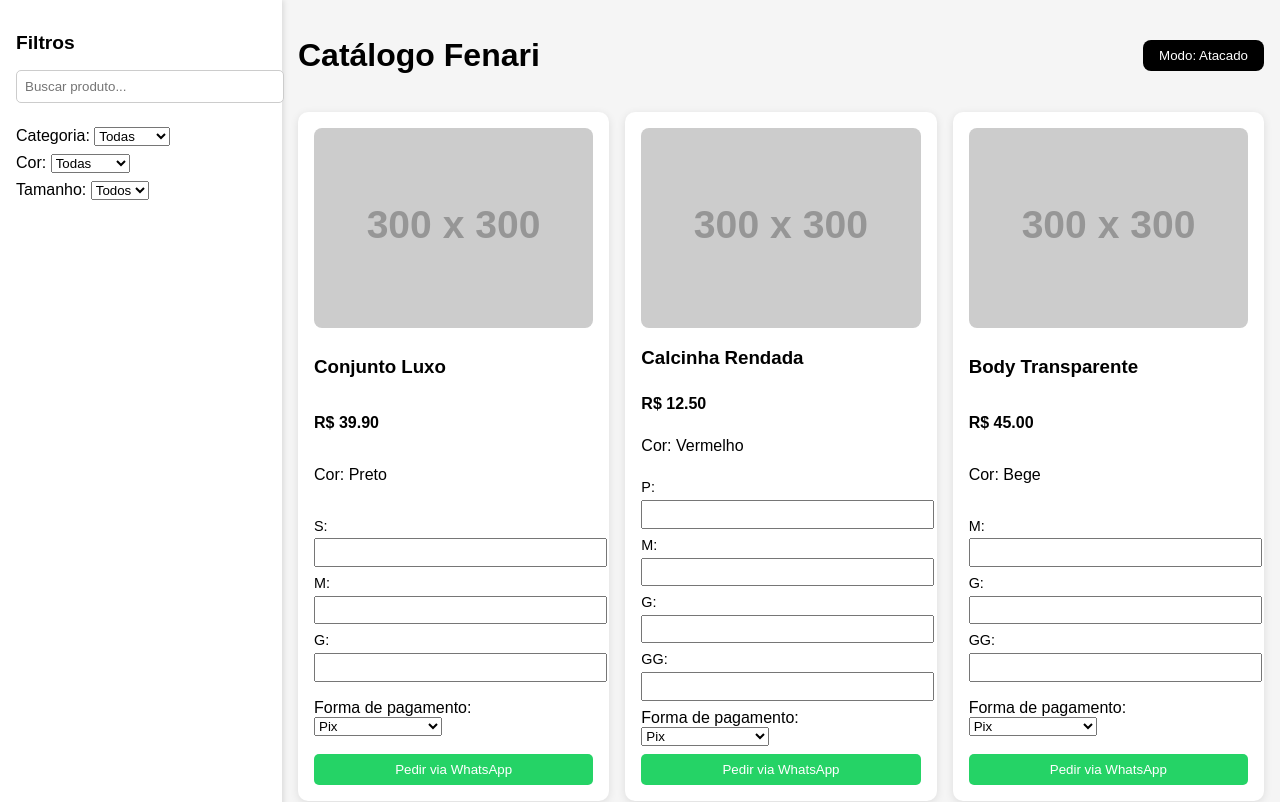
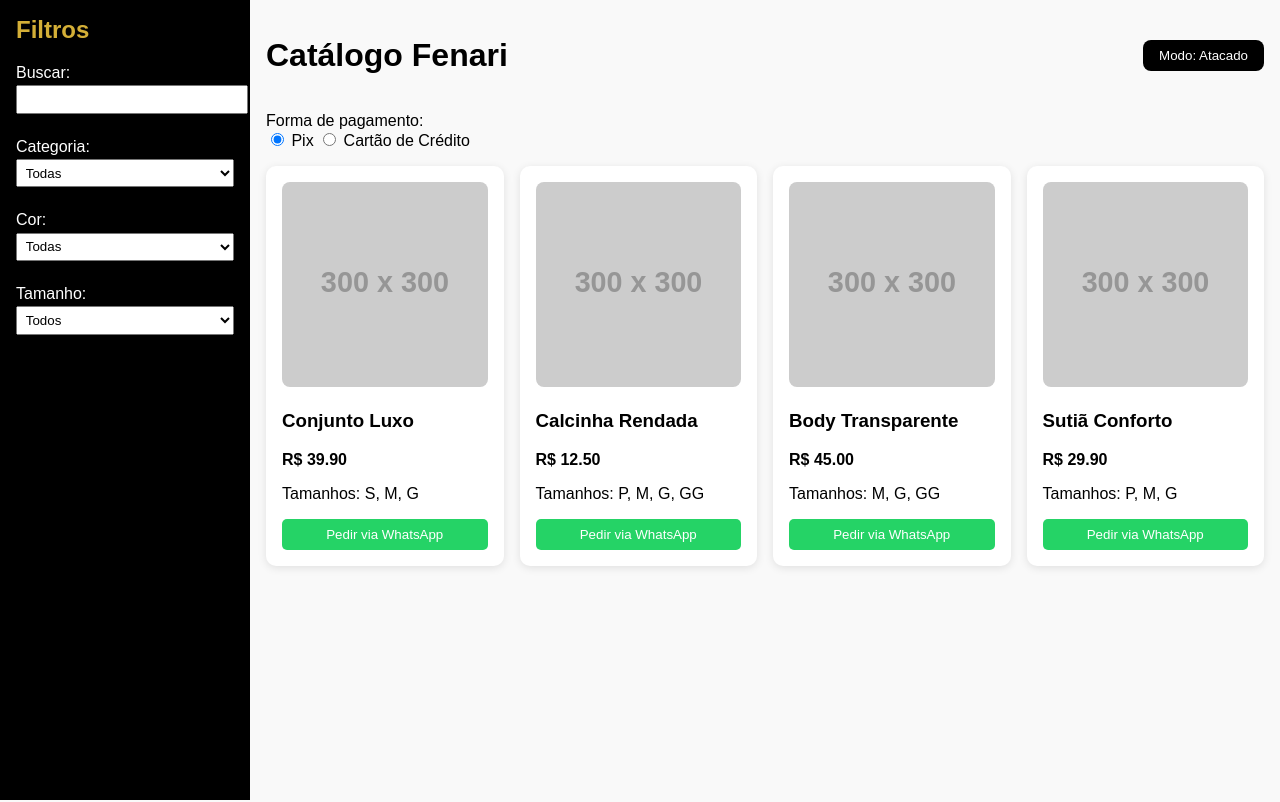
Before and after one commit to Ruvens-Ponte/cat-logo-fenary, a plain HTML site: page index.html in a window 1280 px wide. Shown: the top 802 px of the page. Drawn offline with Linux system fonts and the light colour scheme; placeholder pictures from the web are drawn by us.

Commit message:
Update index.html

```diff
--- a/index.html
+++ b/index.html
@@ -5,118 +5,221 @@
   <meta name="viewport" content="width=device-width, initial-scale=1.0" />
   <title>Catálogo Fenari</title>
   <style>
-    body { font-family: Arial, sans-serif; margin: 0; display: flex; background: #f5f5f5; }
-    .sidebar { width: 250px; background: #fff; padding: 1rem; box-shadow: 2px 0 5px rgba(0,0,0,0.1); height: 100vh; position: sticky; top: 0; }
-    .sidebar h2 { font-size: 1.2rem; margin-bottom: 1rem; }
-    .sidebar label { display: block; margin-top: 0.5rem; }
-    .main { flex: 1; padding: 1rem; }
-    header { display: flex; justify-content: space-between; align-items: center; flex-wrap: wrap; margin-bottom: 1rem; }
-    .modo-btn { padding: 0.5rem 1rem; background: black; color: white; border: none; cursor: pointer; border-radius: 8px; }
-    .produtos { display: grid; grid-template-columns: repeat(auto-fit, minmax(250px, 1fr)); gap: 1rem; }
-    .produto { background: white; padding: 1rem; border-radius: 10px; box-shadow: 0 2px 8px rgba(0,0,0,0.1); display: flex; flex-direction: column; justify-content: space-between; }
-    .produto img { width: 100%; border-radius: 8px; height: 200px; object-fit: cover; }
-    .preco { font-weight: bold; margin: 0.5rem 0; }
-    .btn-pedir { background: #25d366; color: white; padding: 0.5rem; border: none; border-radius: 5px; cursor: pointer; width: 100%; margin-top: 0.5rem; }
-    .quantidade { display: flex; flex-direction: column; margin-top: 0.5rem; }
-    .quantidade label { font-size: 0.9rem; }
-    .quantidade input { width: 100%; padding: 0.3rem; margin-top: 0.3rem; margin-bottom: 0.5rem; }
-    .search { padding: 0.5rem; width: 100%; border: 1px solid #ccc; border-radius: 5px; margin-bottom: 1rem; }
+    :root {
+      --cor-primaria: #000000;
+      --cor-secundaria: #d4af37;
+      --cor-fundo: #f9f9f9;
+      --cor-texto: #333;
+    }
+
+    body {
+      font-family: Arial, sans-serif;
+      margin: 0;
+      display: flex;
+      background: var(--cor-fundo);
+    }
+
+    aside {
+      width: 250px;
+      background: var(--cor-primaria);
+      color: white;
+      padding: 1rem;
+      height: 100vh;
+      box-sizing: border-box;
+    }
+
+    aside h2 {
+      margin-top: 0;
+      color: var(--cor-secundaria);
+    }
+
+    aside label {
+      display: block;
+      margin: 0.5rem 0 0.2rem;
+    }
+
+    aside input,
+    aside select {
+      width: 100%;
+      padding: 0.3rem;
+      margin-bottom: 1rem;
+    }
+
+    main {
+      flex-grow: 1;
+      padding: 1rem;
+    }
+
+    header {
+      display: flex;
+      justify-content: space-between;
+      align-items: center;
+      flex-wrap: wrap;
+    }
+
+    .modo-btn {
+      padding: 0.5rem 1rem;
+      background: var(--cor-primaria);
+      color: white;
+      border: none;
+      cursor: pointer;
+      border-radius: 8px;
+    }
+
+    .produtos {
+      display: grid;
+      grid-template-columns: repeat(auto-fit, minmax(200px, 1fr));
+      gap: 1rem;
+      margin-top: 1rem;
+    }
+
+    .produto {
+      background: white;
+      padding: 1rem;
+      border-radius: 10px;
+      box-shadow: 0 2px 8px rgba(0,0,0,0.1);
+    }
+
+    .produto img {
+      width: 100%;
+      border-radius: 8px;
+    }
+
+    .preco {
+      font-weight: bold;
+      margin: 0.5rem 0;
+    }
+
+    .btn-pedir {
+      background: #25d366;
+      color: white;
+      padding: 0.5rem;
+      border: none;
+      border-radius: 5px;
+      cursor: pointer;
+      width: 100%;
+    }
+
+    .forma-pagamento {
+      margin: 1rem 0;
+    }
   </style>
 </head>
 <body>
-  <div class="sidebar">
+  <aside>
     <h2>Filtros</h2>
-    <input type="text" id="busca" class="search" placeholder="Buscar produto..." oninput="filtrarProdutos()">
-    <label>Categoria:
-      <select id="filtroCategoria" onchange="filtrarProdutos()">
+    <label>Buscar:</label>
+    <input type="text" id="busca" oninput="filtrarProdutos()">
+
+    <label>Categoria:</label>
+    <select id="filtro-categoria" onchange="filtrarProdutos()">
       <option value="">Todas</option>
-        <option value="Conjunto">Conjunto</option>
-        <option value="Calcinha">Calcinha</option>
-        <option value="Body">Body</option>
-        <option value="Sutiã">Sutiã</option>
+      <option value="conjunto">Conjunto</option>
+      <option value="calcinha">Calcinha</option>
+      <option value="body">Body</option>
+      <option value="sutia">Sutiã</option>
     </select>
-    </label>
-    <label>Cor:
-      <select id="filtroCor" onchange="filtrarProdutos()">
+
+    <label>Cor:</label>
+    <select id="filtro-cor" onchange="filtrarProdutos()">
       <option value="">Todas</option>
-        <option value="Preto">Preto</option>
-        <option value="Vermelho">Vermelho</option>
-        <option value="Bege">Bege</option>
+      <option value="preto">Preto</option>
+      <option value="vermelho">Vermelho</option>
+      <option value="bege">Bege</option>
     </select>
-    </label>
-    <label>Tamanho:
-      <select id="filtroTamanho" onchange="filtrarProdutos()">
+
+    <label>Tamanho:</label>
+    <select id="filtro-tamanho" onchange="filtrarProdutos()">
       <option value="">Todos</option>
       <option value="P">P</option>
       <option value="M">M</option>
       <option value="G">G</option>
       <option value="GG">GG</option>
     </select>
-    </label>
-  </div>
+  </aside>
 
-  <div class="main">
+  <main>
     <header>
-      <h1>Catálogo Fenari</h1>
+      <h1 style="color: var(--cor-primaria)">Catálogo Fenari</h1>
       <button class="modo-btn" onclick="alternarModo()">Modo: Atacado</button>
     </header>
+
+    <section class="forma-pagamento">
+      <label>Forma de pagamento:</label><br>
+      <input type="radio" name="pagamento" value="Pix" checked> Pix
+      <input type="radio" name="pagamento" value="Cartão de Crédito"> Cartão de Crédito
+    </section>
+
     <section class="produtos" id="produtos"></section>
-  </div>
+  </main>
 
   <script>
     let modo = 'atacado';
-
-    const produtos = [
-      { nome: 'Conjunto Luxo', categoria: 'Conjunto', cor: 'Preto', precoAtacado: 39.90, imagem: 'https://via.placeholder.com/300', tamanhos: ['S', 'M', 'G'] },
-      { nome: 'Calcinha Rendada', categoria: 'Calcinha', cor: 'Vermelho', precoAtacado: 12.50, imagem: 'https://via.placeholder.com/300', tamanhos: ['P', 'M', 'G', 'GG'] },
-      { nome: 'Body Transparente', categoria: 'Body', cor: 'Bege', precoAtacado: 45.00, imagem: 'https://via.placeholder.com/300', tamanhos: ['M', 'G', 'GG'] },
-      { nome: 'Sutiã Conforto', categoria: 'Sutiã', cor: 'Preto', precoAtacado: 29.90, imagem: 'https://via.placeholder.com/300', tamanhos: ['P', 'M', 'G'] }
+    let produtos = [
+      {
+        nome: 'Conjunto Luxo', categoria: 'conjunto', cor: 'preto',
+        precoAtacado: 39.90,
+        imagem: 'https://via.placeholder.com/300',
+        tamanhos: ['S', 'M', 'G']
+      },
+      {
+        nome: 'Calcinha Rendada', categoria: 'calcinha', cor: 'vermelho',
+        precoAtacado: 12.50,
+        imagem: 'https://via.placeholder.com/300',
+        tamanhos: ['P', 'M', 'G', 'GG']
+      },
+      {
+        nome: 'Body Transparente', categoria: 'body', cor: 'bege',
+        precoAtacado: 45.00,
+        imagem: 'https://via.placeholder.com/300',
+        tamanhos: ['M', 'G', 'GG']
+      },
+      {
+        nome: 'Sutiã Conforto', categoria: 'sutia', cor: 'preto',
+        precoAtacado: 29.90,
+        imagem: 'https://via.placeholder.com/300',
+        tamanhos: ['P', 'M', 'G']
+      }
     ];
 
     function alternarModo() {
       modo = modo === 'atacado' ? 'varejo' : 'atacado';
       document.querySelector('.modo-btn').textContent = `Modo: ${modo === 'atacado' ? 'Atacado' : 'Varejo'}`;
-      filtrarProdutos();
+      renderizarProdutos();
     }
 
     function filtrarProdutos() {
-      const termo = document.getElementById('busca').value.toLowerCase();
-      const cat = document.getElementById('filtroCategoria').value;
-      const cor = document.getElementById('filtroCor').value;
-      const tamanho = document.getElementById('filtroTamanho').value;
+      const busca = document.getElementById('busca').value.toLowerCase();
+      const cat = document.getElementById('filtro-categoria').value;
+      const cor = document.getElementById('filtro-cor').value;
+      const tam = document.getElementById('filtro-tamanho').value;
+
+      const filtrados = produtos.filter(p => {
+        const buscaOk = p.nome.toLowerCase().includes(busca);
+        const catOk = cat === '' || p.categoria === cat;
+        const corOk = cor === '' || p.cor === cor;
+        const tamOk = tam === '' || p.tamanhos.includes(tam);
+        return buscaOk && catOk && corOk && tamOk;
+      });
+
+      renderizarProdutos(filtrados);
+    }
+
+    function renderizarProdutos(lista = produtos) {
       const container = document.getElementById('produtos');
       container.innerHTML = '';
 
-      produtos.filter(p => {
-        const matchNome = p.nome.toLowerCase().includes(termo);
-        const matchCategoria = !cat || p.categoria === cat;
-        const matchCor = !cor || p.cor === cor;
-        const matchTamanho = !tamanho || p.tamanhos.includes(tamanho);
-        return matchNome && matchCategoria && matchCor && matchTamanho;
-      }).forEach(produto => {
+      lista.forEach(produto => {
         const preco = modo === 'atacado' ? produto.precoAtacado : produto.precoAtacado * 2;
-
-        let inputsTamanho = '';
-        produto.tamanhos.forEach(t => {
-          inputsTamanho += `<label>${t}: <input type='number' min='0' id='${produto.nome}-${t}' /></label>`;
-        });
-
-        const mensagemBase = encodeURIComponent(`Produto: ${produto.nome}\nPreço: R$ ${preco.toFixed(2)}`);
-        const linkWhatsApp = `https://wa.me/?text=${mensagemBase}`;
+        const mensagem = `Produto: ${produto.nome}%0APreço: R$ ${preco.toFixed(2)}%0ATamanhos: ${produto.tamanhos.join(', ')}`;
+        const linkWhatsApp = `https://wa.me/?text=${mensagem}`;
 
         container.innerHTML += `
           <div class="produto">
             <img src="${produto.imagem}" alt="${produto.nome}" />
             <h3>${produto.nome}</h3>
             <p class="preco">R$ ${preco.toFixed(2)}</p>
-            <p>Cor: ${produto.cor}</p>
-            <div class="quantidade">${inputsTamanho}</div>
-            <label>Forma de pagamento:
-              <select>
-                <option>Pix</option>
-                <option>Cartão de Crédito</option>
-              </select>
-            </label>
+            <p>Tamanhos: ${produto.tamanhos.join(', ')}</p>
             <a href="${linkWhatsApp}" target="_blank">
               <button class="btn-pedir">Pedir via WhatsApp</button>
             </a>
@@ -125,7 +228,7 @@
       });
     }
 
-    filtrarProdutos();
+    renderizarProdutos();
   </script>
 </body>
 </html>
```
Lines whose indentation alone changed are shown as unchanged.
